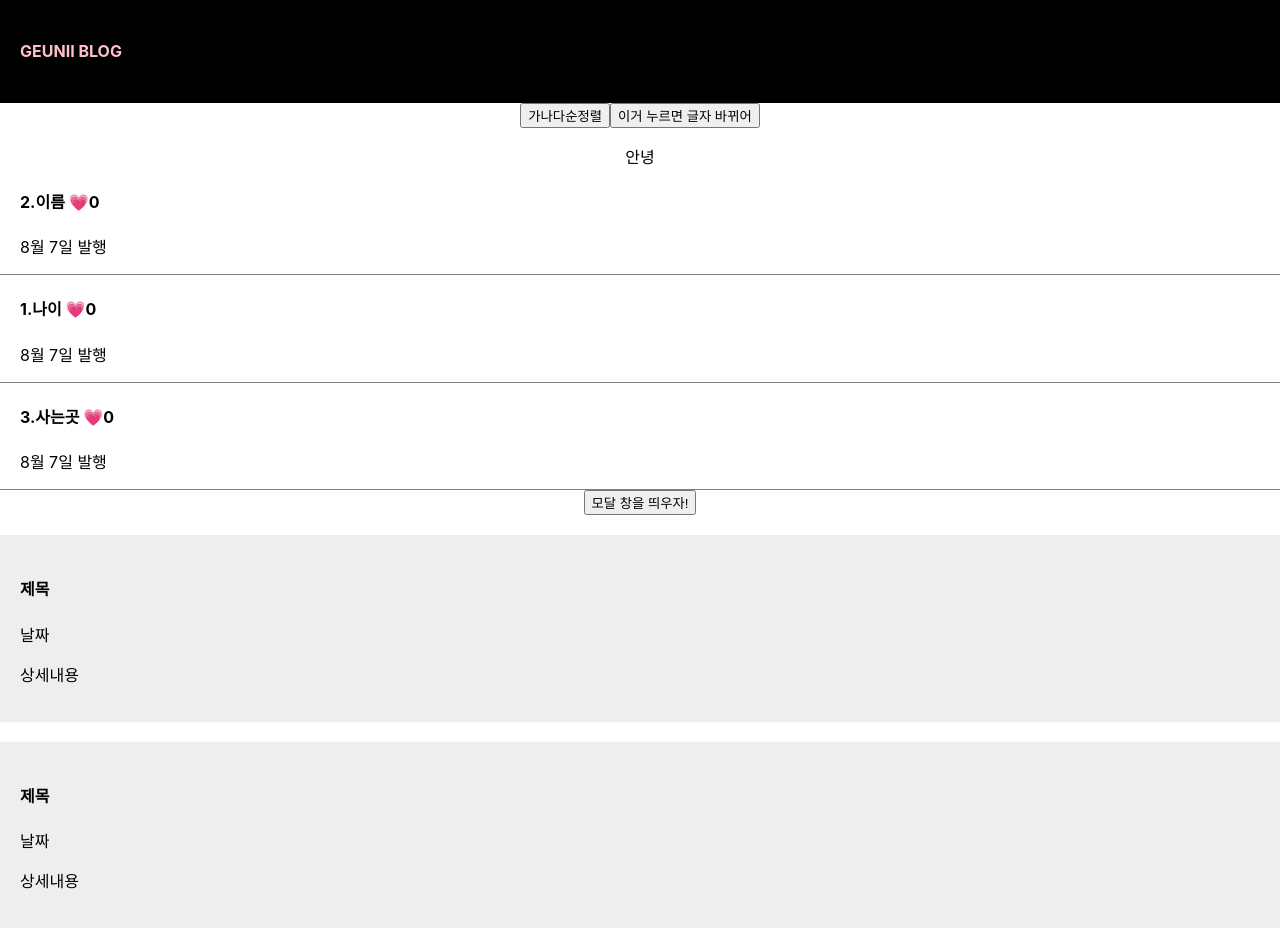
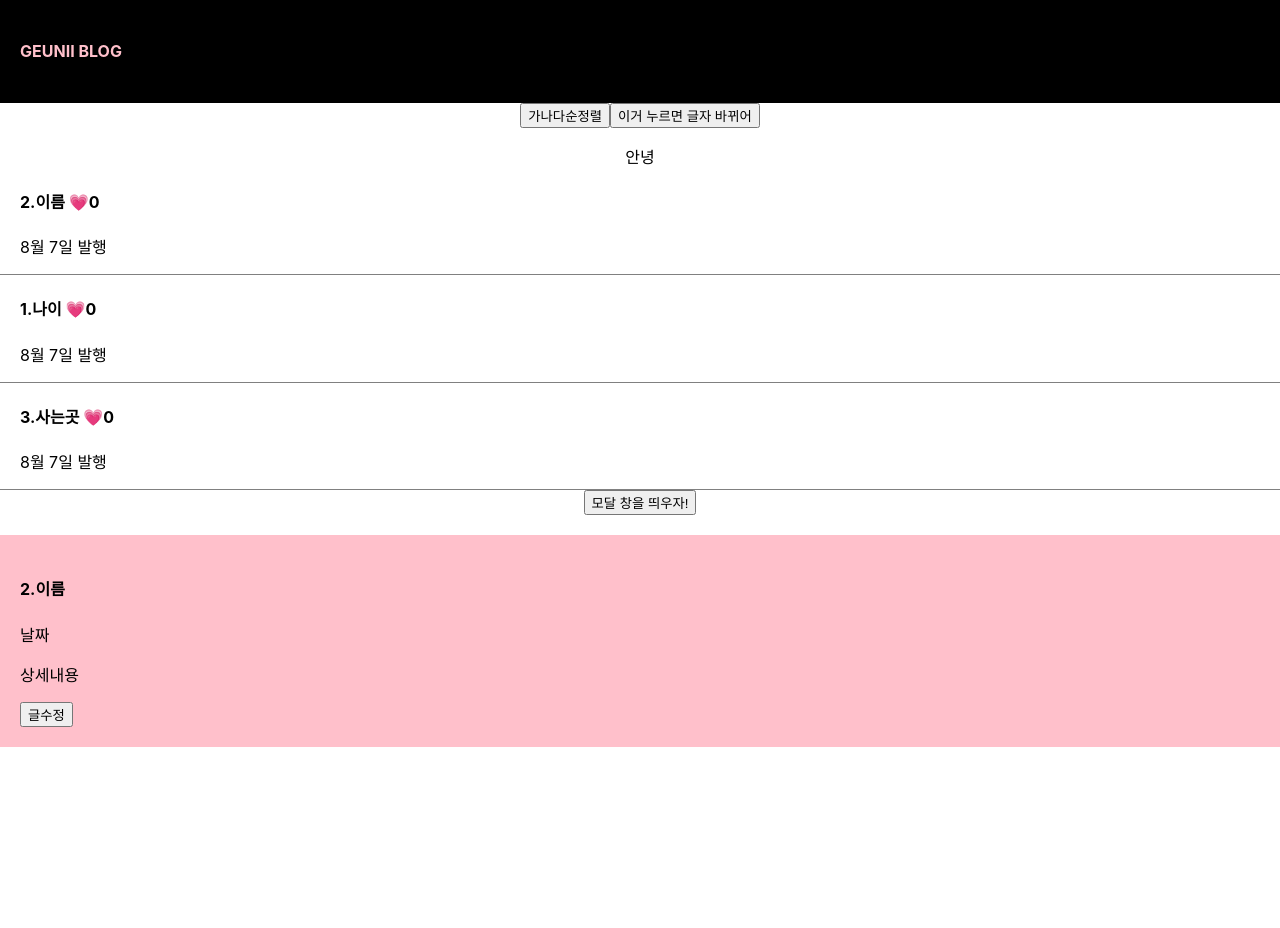
Before and after one commit to geuniii/blog, a React (Create React App) app: page / in a window 1280 px wide. Both pictures are taken after a click on the button "모달 창을 띄우자!". After the commit the page ends 800 px from the top, so only its background shows below. Built offline with nearby package versions, Linux system fonts and the light colour scheme.

Commit message:
[React 10] props / 2022-08-12

```diff
--- a/src/App.js
+++ b/src/App.js
@@ -50,7 +50,7 @@ function App() {
         글제목.map(function (a,i) {
           return (
             <div className="list" key={i}>
-              <h4 onClick={()=>(Modal(true))}>{글제목[i]} <span onClick={() => {
+              <h4  onClick={()=>(setModal(!modal))}>{글제목[i]} <span onClick={() => {
                 let copy = [...따봉]
                 copy[i]= copy[i]+1
                 따봉변경(copy)}}>💗</span>{따봉[i]}</h4>
@@ -60,19 +60,24 @@ function App() {
       }
       <button onClick={()=>(setModal(!modal))}>모달 창을 띄우자!</button>
       {
-        modal ==true ? <Modal/> :null
+        modal ==true ? <Modal color = {'pink'} 글제목변경 = {글제목변경} 글제목 = {글제목}/> :null
       }
-      <Modal></Modal>
+
+
     </div>
   );
 }
 
-function Modal() {
+function Modal(props) {
   return (
-    <div className="modal">
-      <h4>제목</h4>
+    <div className="modal" style={{background :props.color}}>
+      <h4>{props.글제목[0]}</h4>
       <p>날짜</p>
       <p>상세내용</p>
+      <button onClick={()=>{
+        let copy = [...props.글제목]
+        copy[0] = "2. 내 이름이 뭐게!"
+        props.글제목변경(copy)}}>글수정</button>
     </div>
   )
 }
```
